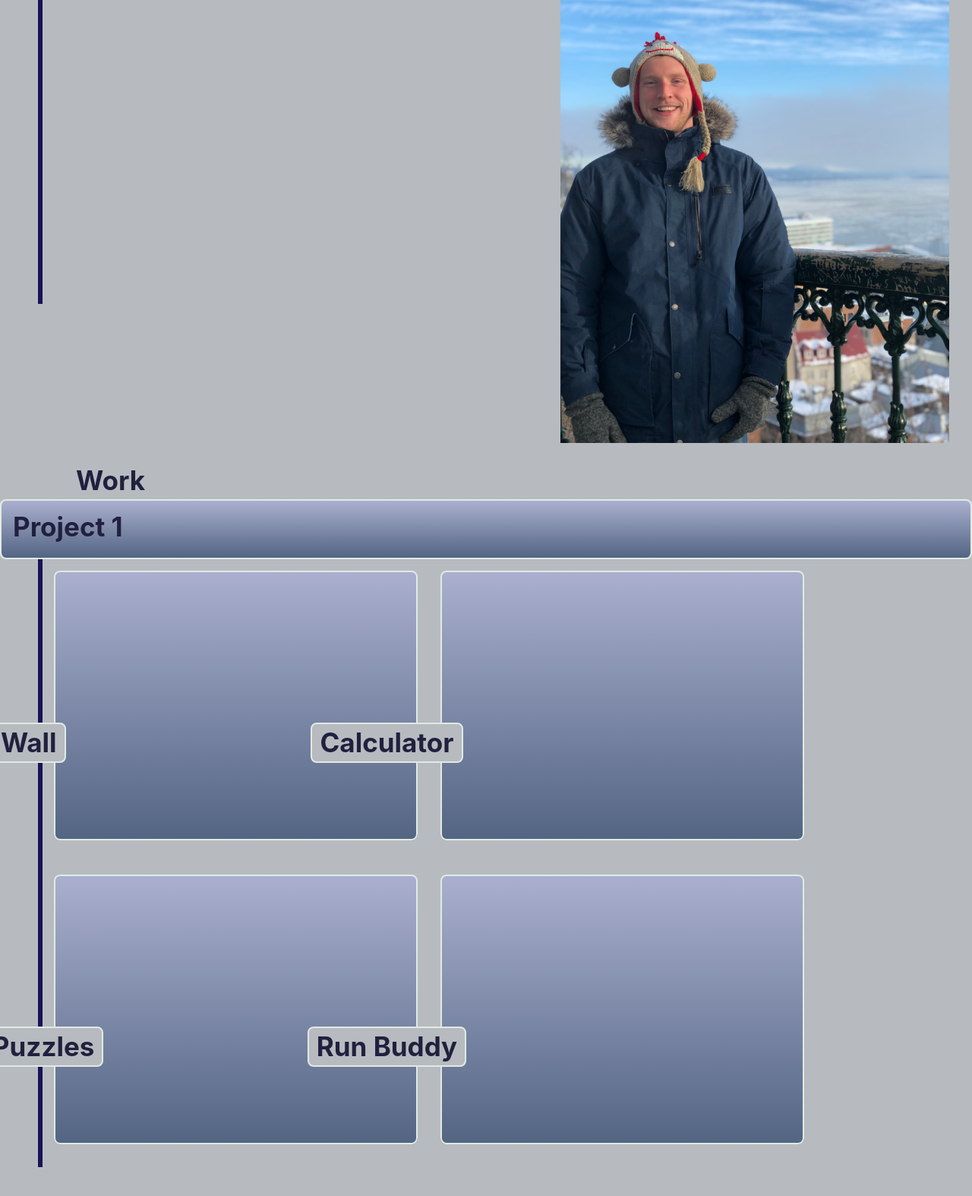
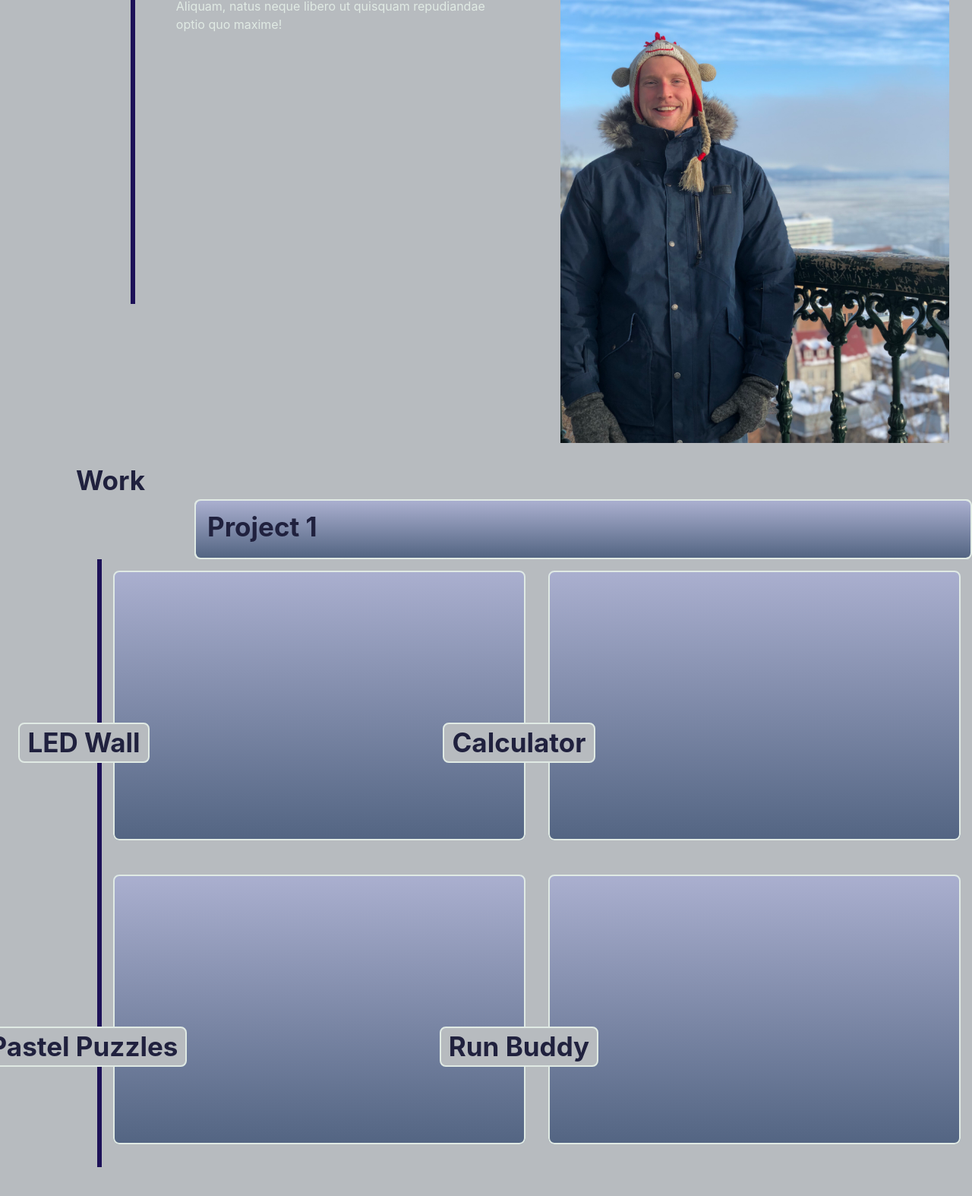
Before and after one commit to Spudwell/Advanced-CSS-Challenge, a plain HTML site: page index.html in a window 1280 px wide. Shown: the part 374-1948 px from the top of the page at 76% size. Drawn offline with Linux system fonts and the light colour scheme.

Commit message:
near completion of base format, adding detail to About me and contact

```diff
--- a/assets/style.css
+++ b/assets/style.css
@@ -14,16 +14,17 @@
 
 /* makes the background color of the body of the page, white. .*/
 .header {
-
   padding: 30px;
-    font-family: 'Trebuchet MS', 'Lucida Sans Unicode', 'Lucida Grande', 'Lucida Sans', Arial, sans-serif;
+  font-family: "Trebuchet MS", "Lucida Sans Unicode", "Lucida Grande",
+    "Lucida Sans", Arial, sans-serif;
   background-color: #0a1921;
   color: #ffffff;
 }
 
 .header2 {
   padding: 40px;
-    font-family: 'Trebuchet MS', 'Lucida Sans Unicode', 'Lucida Grande', 'Lucida Sans', Arial, sans-serif;
+  font-family: "Trebuchet MS", "Lucida Sans Unicode", "Lucida Grande",
+    "Lucida Sans", Arial, sans-serif;
   background-color: #225d7c;
   color: #ffffff;
   display: flex;
@@ -35,12 +36,12 @@ margin-left: 50px;
   border: solid;
   border-width: 10px;
   border-style: double;
-justify-content: flex-end
+  justify-content: flex-end;
 }
 
 .nav-buttons {
   display: inline-block;
-font-family: 'Gill Sans', 'Gill Sans MT', Calibri, 'Trebuchet MS', sans-serif;
+  font-family: "Gill Sans", "Gill Sans MT", Calibri, "Trebuchet MS", sans-serif;
   font-size: 20px;
   text-decoration: underline;
   color: #d9dcd6;
@@ -54,15 +55,14 @@ color: #d9dcd6;
   padding-top: 15px;
   margin-right: 20px;
   float: right;
-  font-family: 'Gill Sans', 'Gill Sans MT', Calibri, 'Trebuchet MS', sans-serif;
+  font-family: "Gill Sans", "Gill Sans MT", Calibri, "Trebuchet MS", sans-serif;
   font-size: 20px;
 }
-
 
 .about-me {
   display: inline-flex;
   margin-top: 30px;
-  justify-content: flex-end;
+  justify-content: space-between;
 }
 
 .mainimage {
@@ -71,8 +71,6 @@ color: #d9dcd6;
   margin-top: 0px;
   margin-left: 30px;
   margin-right: 30px;
-
-
 }
 /* class for the image to adjust properties.*/
 
@@ -82,33 +80,32 @@ color: #d9dcd6;
   list-style-type: none;
 }
 
+.border-div {
+  height: 100%;
+}
+
 .work-header {
-  justify-content: left;
+  /* justify-content: left; */
+  align-self: self-start;
   margin-top: 30px;
   margin-left: 100px;
   display: flex;
-
 }
 
 .contact-me-header {
   margin-right: 50px;
-
-
 }
-
 
 .contactme {
   margin-top: 300px;
   padding: 50px;
   height: 300px;
-  font-family: 'Gill Sans', 'Gill Sans MT', Calibri, 'Trebuchet MS', sans-serif;
+  font-family: "Gill Sans", "Gill Sans MT", Calibri, "Trebuchet MS", sans-serif;
   color: #0b1563;
   display: inline-flex;
   border-left: 6px solid rgb(29, 17, 88);
   height: 300px;
   margin-left: 50px;
-
-
 }
 /*consolidated code, places content to the left, and describes orientation. */
 a {
@@ -121,8 +118,6 @@ p {
 }
 /*font size of paragraph*/
 
-
-
 .float-left {
   float: left;
   margin-right: 25px;
@@ -133,21 +128,22 @@ p {
   margin-left: 25px;
 }
 
-.search-engine-optimization, .online-reputation-management {
+.search-engine-optimization,
+.online-reputation-management {
   margin-bottom: 20px;
   padding: 50px;
   height: 300px;
-    font-family: 'Gill Sans', 'Gill Sans MT', Calibri, 'Trebuchet MS', sans-serif;
+  font-family: "Gill Sans", "Gill Sans MT", Calibri, "Trebuchet MS", sans-serif;
   color: #0b1563;
 }
 
-
-.search-engine-optimization h2, .online-reputation-management h2, .contactme h2 {
+.search-engine-optimization h2,
+.online-reputation-management h2,
+.contactme h2 {
   margin-bottom: 20px;
   font-size: 36px;
 }
 /* consolidated the three h2 headers*/
-
 
 ::selection {
   background-color: var(--bright-turquoise);
@@ -161,8 +157,8 @@ p {
 
 body {
   /* Sans Serif font stack is implemented to help select the best font for each type of computer operating system */
-    font-family: -apple-system, BlinkMacSystemFont, 'Segoe UI', Roboto, Helvetica,
-      Arial, sans-serif, 'Apple Color Emoji', 'Segoe UI Emoji', 'Segoe UI Symbol';
+  font-family: -apple-system, BlinkMacSystemFont, "Segoe UI", Roboto, Helvetica,
+    Arial, sans-serif, "Apple Color Emoji", "Segoe UI Emoji", "Segoe UI Symbol";
 
   /* set body font size to 1.75rem, which is 1.75x more than the font-size of 10px, making it 17.5px  */
   font-size: 1.75rem;
@@ -208,45 +204,38 @@ p {
   font-size: 1.5rem;
 }
 
-
 code {
-    font-family: Consolas, 'Andale Mono WT', 'Andale Mono', 'Lucida Console',
-      'Lucida Sans Typewriter', 'DejaVu Sans Mono', 'Bitstream Vera Sans Mono',
-      'Liberation Mono', 'Nimbus Mono L', Monaco, 'Courier New', Courier,
+  font-family: Consolas, "Andale Mono WT", "Andale Mono", "Lucida Console",
+    "Lucida Sans Typewriter", "DejaVu Sans Mono", "Bitstream Vera Sans Mono",
+    "Liberation Mono", "Nimbus Mono L", Monaco, "Courier New", Courier,
     monospace;
 }
 
-
-  footer {
-    font-family: 'Trebuchet MS', 'Lucida Sans Unicode', 'Lucida Grande', 'Lucida Sans', Arial, sans-serif;
-    justify-content: center;
+.footer {
+  font-family: "Trebuchet MS", "Lucida Sans Unicode", "Lucida Grande",
+    "Lucida Sans", Arial, sans-serif;
+  width: 100vw;
+  text-align: center;
   padding: 1rem;
-
 }
 
 /* create our main grid with flexbox, use negative margins to offset the padding on the .card-column class */
-  .row {
-    display: inline-flex;
-    flex-wrap: wrap;
-    flex-direction: row;
-    border-left: 6px solid rgb(29, 17, 88);
-    height: 800px;
-    width: 80%;
+.VLAboutme {
+  border-right: 6px solid rgb(29, 17, 88);
+  height: 500px;
   margin-left: 50px;
+  padding-right: 10px;
+  width: 10vw;
 }
 
-  .VLAboutme {
-    border-left: 6px solid rgb(29, 17, 88);
-    height: 500px;
-    margin-left: 50px;
-    flex-grow: 1;
+.about-me--content {
+  width: 33%;
 }
-
-
 
 .main-project-card {
   display: flex;
   padding: 1.5rem;
+  width: 80vw;
   transition: flex-basis 500ms linear;
   color: var(--heliotropeß);
   outline: 2px dashed var(--gin);
@@ -260,11 +249,29 @@ p {
     rgba(141, 149, 245, 0.3) 0%,
     rgba(16, 43, 90, 0.6) 100%
   );
-
 }
 
-.main-project-card:hover{
+.main-project-card:hover {
   box-shadow: inset 0px 0px 8px var(--heliotrope), 0 0 15px var(--heliotrope);
+}
+
+.cards-container {
+  width: 100vw;
+  display: flex;
+  flex-direction: column;
+  justify-content: center;
+  align-items: end;
+}
+
+.row {
+  display: inline-flex;
+  flex-wrap: wrap;
+  flex-direction: row;
+  border-left: 6px solid rgb(29, 17, 88);
+  height: 800px;
+  width: 90vw;
+  margin-left: 50px;
+  justify-content: flex-end;
 }
 
 /* using a mobile-first approach, set base column width to be 100% and we'll update it using media queries for larger screen sizes */
@@ -280,7 +287,6 @@ p {
 .code-card {
   display: flex;
   flex-direction: column;
-    justify-content: flex-end;
   min-height: 100%;
   padding: 2rem;
   color: var(--heliotrope);
@@ -301,7 +307,7 @@ p {
   border: 2px solid var(--gin);
   border-radius: 8px;
   transition: all 0.5s ease-in-out;
-
+  justify-content: flex-end;
 }
 
 /* set an outer and inner drop shadow on the card to create a glowing effect on hover */
@@ -326,7 +332,6 @@ p {
   align-items: center;
 }
 
-
 /* using a mobile-first approach, use `min-width` values going from narrow -> wide for a responsive design */
 @media screen and (min-width: 768px) {
   /* on tablets, set columns to only be 50% of the width and not grow */
@@ -343,6 +348,6 @@ p {
   }
 
   .card-column {
-      flex: 0 0 100%
+    flex: 0 0 100%;
   }
 }
--- a/index.html
+++ b/index.html
@@ -1,15 +1,15 @@
 <!DOCTYPE html>
 <html lang="en-us">
-
   <head>
     <meta charset="UTF-8" />
-    <link rel="stylesheet" href="./assets/style.css">
+    <link rel="stylesheet" href="./assets/style.css" />
     <title>Samuel Bartell</title>
     <!-- added a more descriptive title
             remember to link reset!-->
   </head>
+  <body>
     <div class="header" class="nav-buttons">
-        <h1>Samuel</span> Bartell</h1>
+      <h1>Samuel Bartell</h1>
       <div>
         <ul>
           <li>
@@ -27,28 +27,34 @@
         </ul>
       </div>
     </div>
-<body>
+
     <div class="header2">
       <h4 class="coolsubtitle">Sam!</h4>
     </div>
-    <div class="about-me"  id="search-engine-optimization">
-      <h2 class="VLAboutme"> About Me</h2>
-      <p> sJGBLJREJGBQLERBG </p>
-        <img src="./assets/images/bioimage.jpeg"  alt="" class="mainimage" />
+    <div class="about-me" id="search-engine-optimization">
+      <h2 class="VLAboutme">About Me</h2>
+      <p class="about-me--content">
+        Lorem ipsum dolor sit amet consectetur adipisicing elit. Placeat
+        laboriosam atque iure, odio ipsum sapiente, quam fuga commodi illum
+        animi expedita deserunt sit porro similique! Soluta ea eum obcaecati
+        veritatis. Aliquam, natus neque libero ut quisquam repudiandae optio quo
+        maxime!
+      </p>
+      <img src="./assets/images/bioimage.jpeg" alt="" class="mainimage" />
     </div>
 
+    <!-- </div> -->
+    <main>
+      <div class="cards-container">
+        <div class="work-header" id="online-reputation-management">
+          <h2>Work</h2>
         </div>
-        <div class="work-header" id="online-reputation-management">
-            <h2> Work </h2>
-        </div>
-            <main>
         <div class="main-project-card">
-                  <figure>
+          <!-- <figure> -->
           <h2>Project 1</h2>
         </div>
 
         <section class="row">
-
           <div class="card-column">
             <figure class="code-card">
               <h2 class="card-header">LED Wall</h2>
@@ -76,8 +82,8 @@
               <pre class="code-block"></pre>
             </figure>
           </div>
-
         </section>
+      </div>
 
       <section>
         <div id="social-media-marketing" class="contactme">
@@ -90,23 +96,20 @@
               <a>Phone: (804) 804-8048</a>
             </li>
             <li>
-                  <a href=>Github Portfolio</a>
+              <a href="">Github Portfolio</a>
             </li>
             <li>
               <a>Resume</a>
             </li>
           </ul>
         </div>
-    </div>
+        <!-- </div> -->
       </section>
+    </main>
+
+    <footer class="footer">
+      <h4>Made with ❤️️ by Sam</h4>
+      <p>&copy; 2023 Samuel Bartell</p>
+    </footer>
   </body>
-
-
-<div class="footer">
-  <h4>Made with ❤️️ by Sam</h4>
-  <p>
-      &copy; 2023 Samuel Bartell
-  </p>
-</div>
-
 </html>
```
Lines whose indentation alone changed are shown as unchanged.
